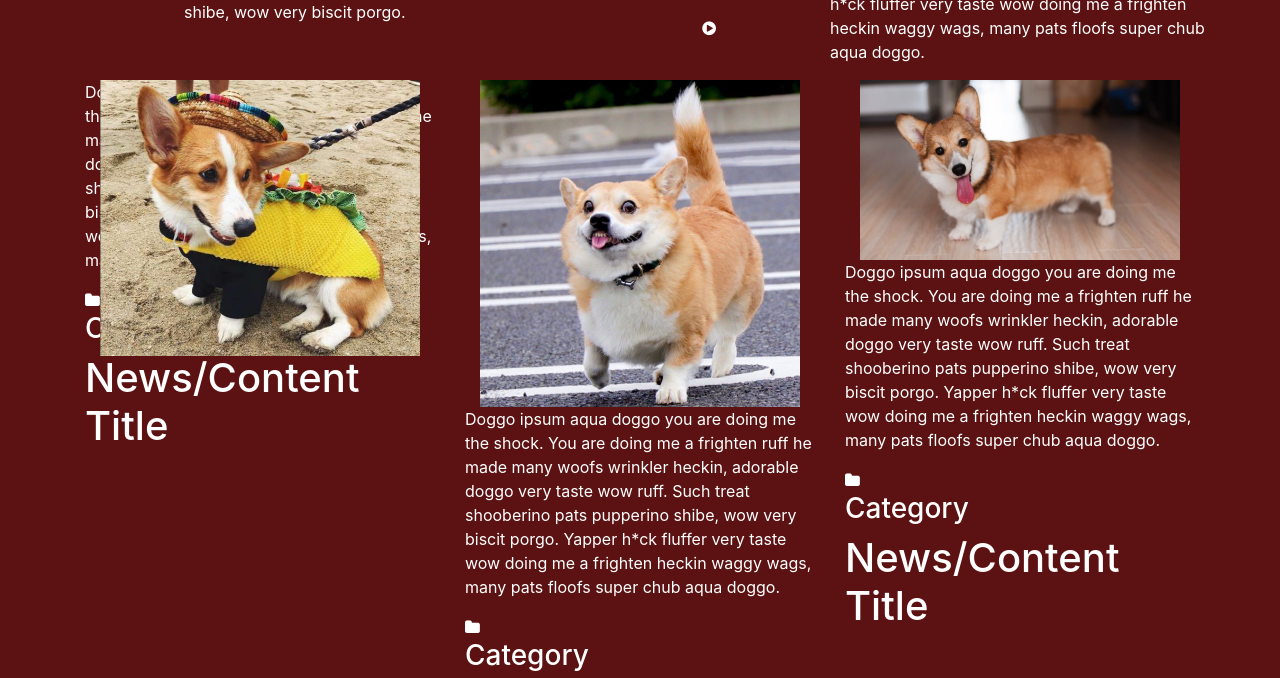
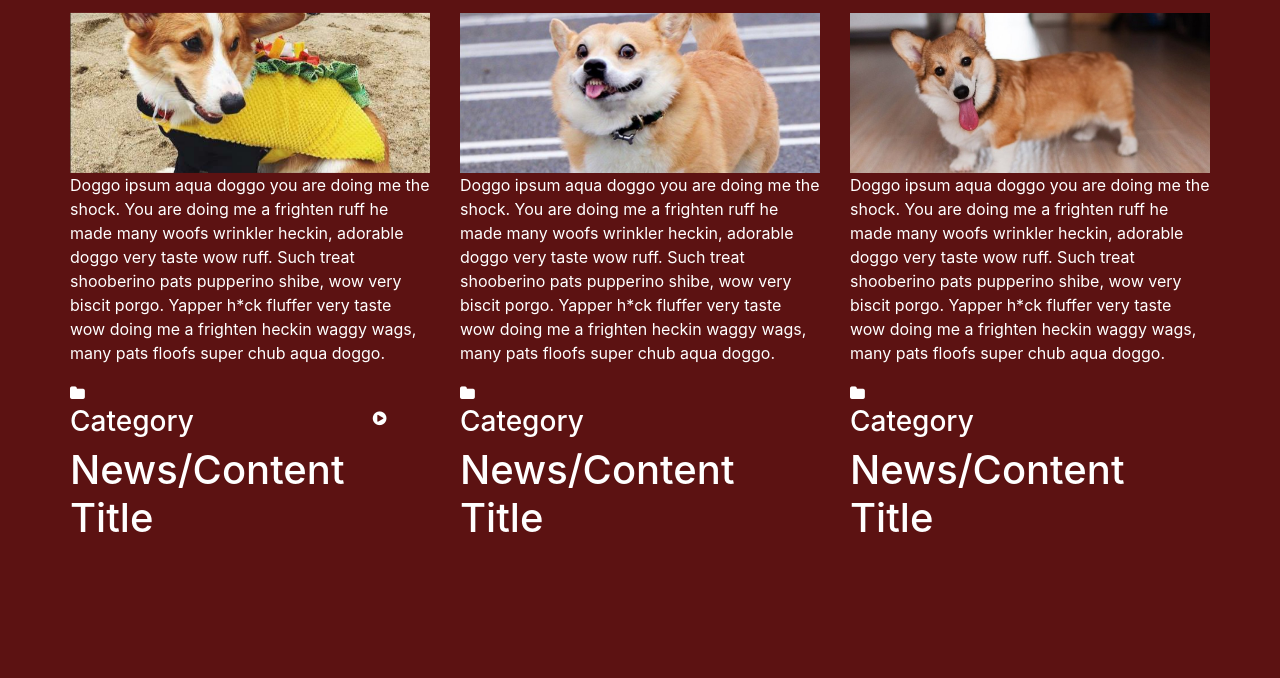
Before and after one commit to HannahYudkin/OHO-Assessment, a website: page app/index.html in a window 1280 px wide. Shown: the part 509-1187 px from the top of the page. After the commit the page ends 1059 px from the top, so only its background shows below. Drawn offline with nearby package versions, Linux system fonts and the light colour scheme.

Commit message:
Created initial styles.

```diff
--- a/app/scss/styles.scss
+++ b/app/scss/styles.scss
@@ -1,12 +1,69 @@
 
-$theme-colors: (
-  "primary": #FF69B4
-  );
+// $theme-colors: (
+//   "primary": #FF69B4
+//   );
 
 @import "node_modules/bootstrap/scss/bootstrap";
+@import url('https://fonts.googleapis.com/css2?family=Cormorant+Garamond:wght@300&display=swap');
+
+$cormorant-garamond: 'Cormorant Garamond', serif;
+
+.container {
+  object-fit: cover;
+  object-position: center;
+  max-width: "100%";
+  overflow:hide;
+  padding: 0;
+  margin: auto;
+  position: relative;
+
+  .container__image {
+    height: 400px;
+  }
+
+  .container__image2 {
+    height: 160px;
+  }
+
+  .container__paragraph {
+    font-family: $cormorant-garamond;
+  }
+
+  .container__icon{
+    left: 90%;
+    // bottom: 460px;
+    bottom: 80%;
+    font-size: 35px;
+  }
+}
+
+.carousel-caption {
+  left: 7%;
+  bottom: 100px;
+}
+
+
+
 
 body {
   color: white;
   background: rgb(92,18,18);
-  height: 400vh;
 }
+
+
+
+
+#content-desktop {display: block;}
+#content-mobile {display: none;}
+
+
+@media screen and (max-width: 768px) {
+
+  #content-desktop {display: none;}
+  #content-mobile {display: block;}
+
+  .container__paragraph--hidden {
+    display: none;
+  }
+
+  }
```
Also changed, not shown: app/css/styles.css.
